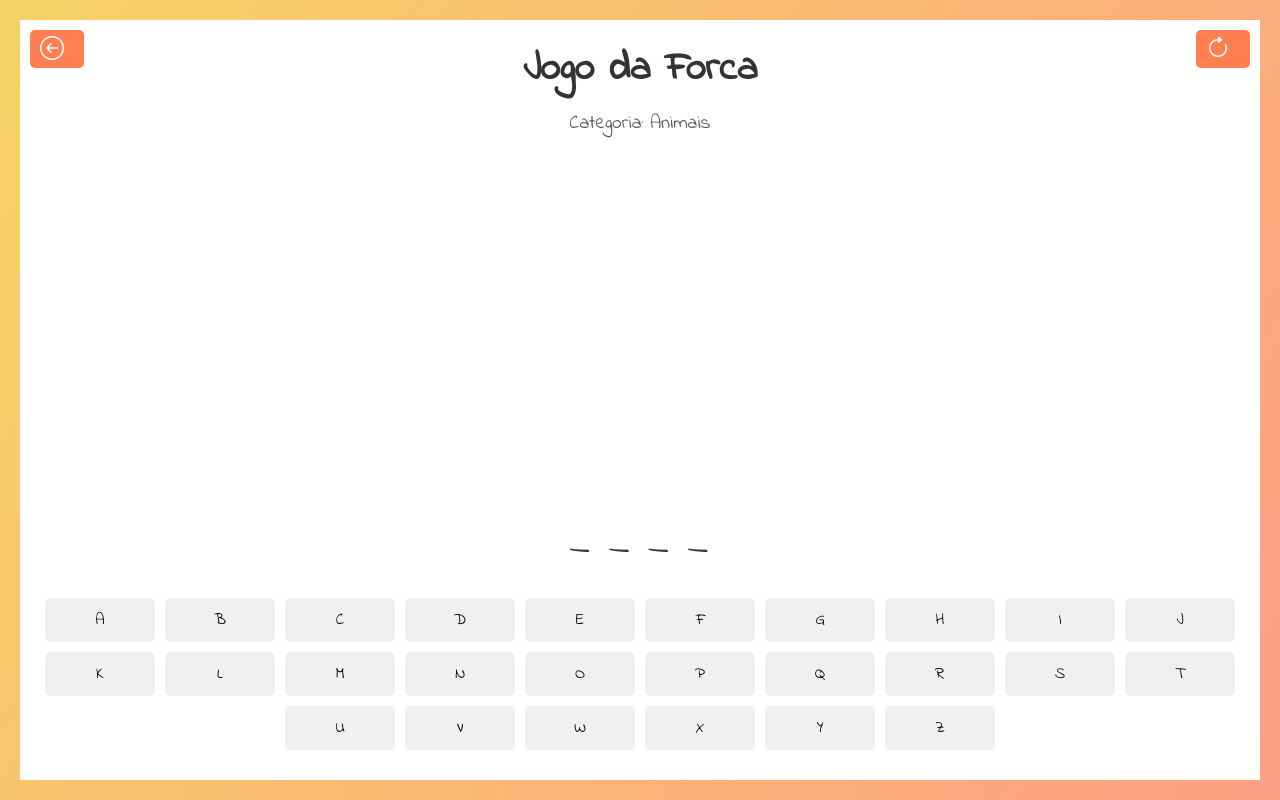
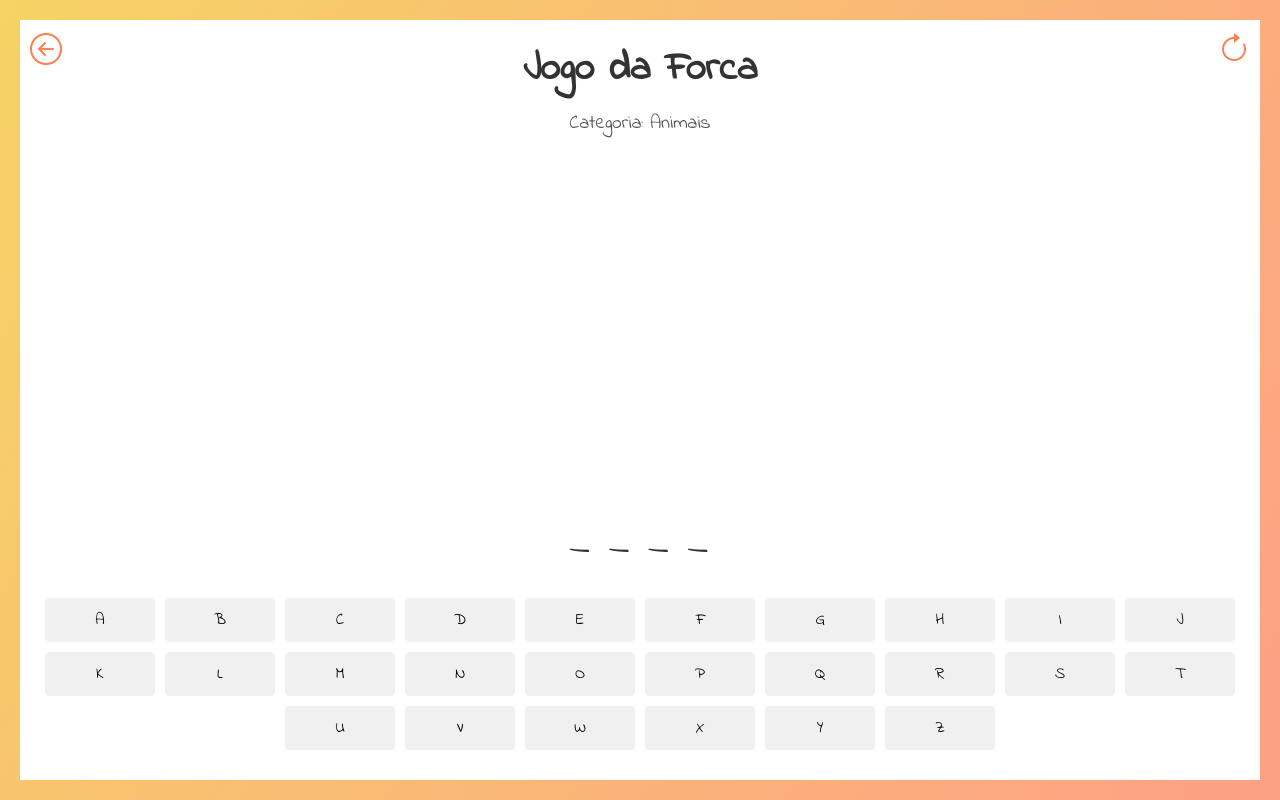
Before and after one commit to lizandraRuiz/forca, a plain HTML site: page index.html in a window 1280 px wide. Both pictures are taken after a click on the button "Jogar". Drawn offline with nearby package versions, Linux system fonts and the light colour scheme.

Commit message:
Initial commit

```diff
--- a/index.html
+++ b/index.html
@@ -17,8 +17,8 @@
     </div>
     <div id="gameScreen" class="screen" style="display: none;">
         <div class="container">
-            <button id="backButton"><i class="bi bi-arrow-left-circle"></i></button>
-            <button id="resetButton"><i class="bi bi-arrow-clockwise"></i></button>
+            <i id="backButton" class="bi bi-arrow-left-circle"></i>
+            <i id="resetButton" class="bi bi-arrow-clockwise"></i>
             <h1>Jogo da Forca</h1>
             <div id="categoryContainer"></div>
             <div id="hangmanContainer">
--- a/style.css
+++ b/style.css
@@ -75,10 +75,14 @@ button:hover {
 #backButton, #resetButton {
     position: absolute;
     top: 10px;
-    padding: 5px 10px;
-    font-size: 1.5em;
-    width: auto;
-    height: auto;
+    font-size: 2em;
+    color: #ff7f50;
+    cursor: pointer;
+    transition: color 0.3s;
+}
+
+#backButton:hover, #resetButton:hover {
+    color: #ff6347;
 }
 
 #backButton {
```
